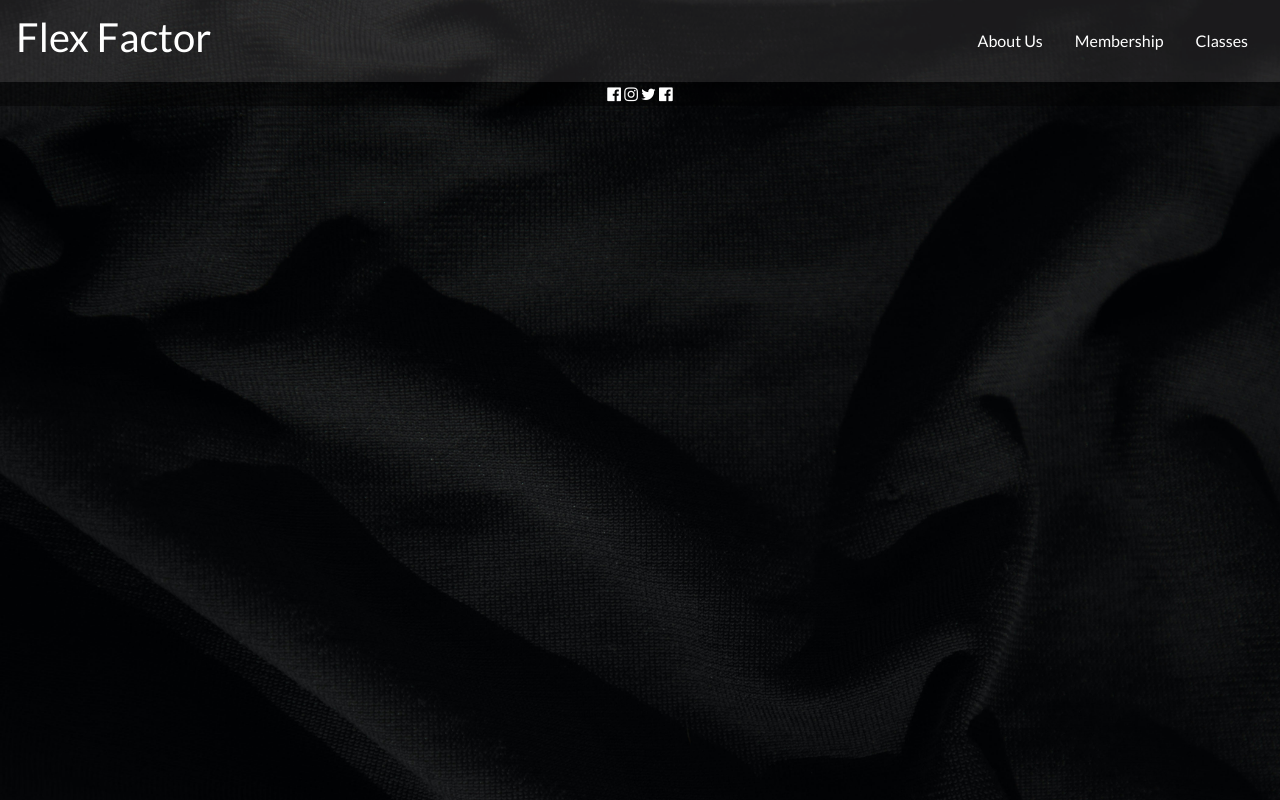
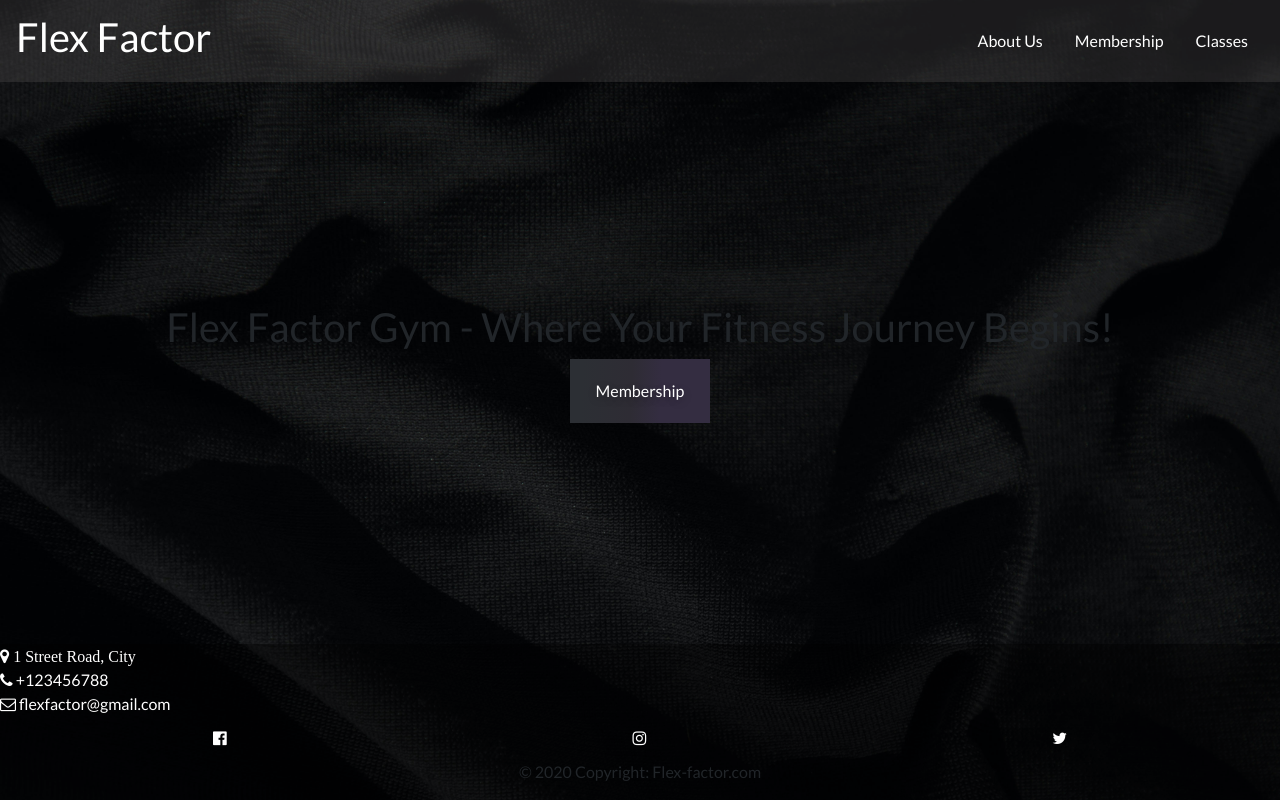
Before and after one commit to TailorBird93/Flex-Factor, a plain HTML site: page flex-factor/index.html in a window 1280 px wide. Drawn offline with nearby package versions, Linux system fonts and the light colour scheme; some icons are missing.

Commit message:
add links to footer and ensure uniformity between all html pages

```diff
--- a/flex-factor/assets/css/styles.css
+++ b/flex-factor/assets/css/styles.css
@@ -10,22 +10,90 @@ body{
     height: 100%;
     background-image: url("/flex-factor/assets/images/gym.jpg");
     background-size: cover;
+    background-repeat: no-repeat;
     display: flex;
     flex-direction: column;
+    justify-content: space-between
+
 }
 /* Navbar styling */
 .navbar{
     display: flex;
     background-color: rgba(97, 93, 93, 0.267);
-    b
+}
+.navbar-links{
+  display: flex;
+}
+/* Main styling */
+
+.rollcall{
+  display: flex;
+  flex-direction: column;
+  align-items: center;
+  justify-content: center;
 }
 
-.navbar-links{
-    display: flex;
+button{
+  background-image: linear-gradient(92.88deg, #2c2f34 9.16%, #2e2c34 43.89%, #342d41 64.72%);
+  border-radius: 8px;
+  border-style: none;
+  box-sizing: border-box;
+  color: #FFFFFF;
+  cursor: pointer;
+  flex-shrink: 0;
+  font-family: 'Lato', sans-serif;
+  font-size: 16px;
+  font-weight: 500;
+  height: 4rem;
+  padding: 0 1.6rem;
+  text-align: center;
+  text-shadow: rgba(0, 0, 0, 0.25) 0 3px 8px;
+  transition: all .5s;
+  user-select: none;
+  -webkit-user-select: none;
+  touch-action: manipulation;
+}
+
+.button-36:hover {
+  box-shadow: rgba(80, 63, 205, 0.5) 0 1px 30px;
+  transition-duration: .1s;
+}
+
+@media (min-width: 768px) {
+  .button-36 {
+    padding: 0 2.6rem;
+  }
+}
 }
 /* Footer Styling */
-
-
+.footer{
+    display: flex;
+    flex-direction: row !important;
+    position: sticky !important;
+    align-items: center;
+    justify-content: space-around;
+    bottom: 0 !important;
+}
+.footer-info{
+  display: flex;
+  flex-direction: column;
+  align-items: flex-start;
+  justify-content: center;
+}
+.footer-links{
+    display: flex;
+    align-items: center;
+    justify-content: space-around;
+    min-width: fit-content;
+    min-width: 100%;
+    max-width: 100%;
+    padding: 10px;
+}
+.footer-copyright{
+  display: flex;
+  align-items: center;
+  justify-content: center;
+}
 /* Links Styling */
 a:link {
     text-decoration: none !important;
@@ -49,7 +117,11 @@ a:link {
 
 /* Mobile display */
 @media only screen and (max-width: 600px){
-
+    body{
+      padding: none !important;
+      padding-left: 0;
+      padding-right: 0;
+    }
     .navbar-brand{
         width: 100%;
         display: flex !important;
@@ -64,4 +136,7 @@ a:link {
         display: flex;
         flex-direction: column;
     }
+    .footer{
+      flex-direction: column !important;
+    }
 }
--- a/flex-factor/index.html
+++ b/flex-factor/index.html
@@ -9,14 +9,14 @@
     <link rel="preconnect" href="https://fonts.googleapis.com">
     <link rel="preconnect" href="https://fonts.gstatic.com" crossorigin>
     <link href="https://fonts.googleapis.com/css2?family=Lato:ital,wght@0,300;0,400;0,700;1,300;1,400;1,700&display=swap" rel="stylesheet">
-     <!-- Material Icons -->
+     <!-- Icons -->
     <link rel="stylesheet" href="https://fonts.googleapis.com/css2?family=Material+Symbols+Outlined:opsz,wght,FILL,GRAD@20..48,100..700,0..1,-50..200" />
-
     <link rel="stylesheet" href="https://cdn.jsdelivr.net/npm/bootstrap@4.5.3/dist/css/bootstrap.min.css" integrity="sha384-TX8t27EcRE3e/ihU7zmQxVncDAy5uIKz4rEkgIXeMed4M0jlfIDPvg6uqKI2xXr2" crossorigin="anonymous">
     <link href="//netdna.bootstrapcdn.com/twitter-bootstrap/2.3.2/css/bootstrap-combined.no-icons.min.css" rel="stylesheet">
     <link href="//netdna.bootstrapcdn.com/font-awesome/4.7.0/css/font-awesome.css" rel="stylesheet">
   </head>
 <body>
+  <!-- Navbar -->
     <nav class="navbar">
       <a class="navbar-brand" href="/flex-factor/index.html">
         <h1>Flex Factor</h1>
@@ -28,12 +28,47 @@
       </div>
     </nav>
 
-    <footer class="text-center" style="background-color: rgba(0, 0, 0, 0.411);">
-      <div class="footer-links">
+    <section class="rollcall">
+      <h1>Flex Factor Gym - Where Your Fitness Journey Begins! </h1>
+      <button><a href="/flex-factor/html/membership.html"></a>Membership</button>
+    </section>
+
+
+
+
+
+
+
+
+
+
+
+
+
+
+
+
+
+
+
+
+
+    <!-- Footer -->
+    <footer class="footer" style="background-color: rgba(0, 0, 0, 0.411);">
+      <div class="footer-info">
+        <a href="https://maps.app.goo.gl/ghgm4QjtgenkNPQD9" target="_blank"><i class="fa fa-map-marker" aria-hidden="true"> 1 Street Road, City</i></a>
+        <a href="tel:+3545616663"><i class="fa fa-phone" aria-hidden="true"></i> +123456788</a>
+        <a href="mailto: flexfactor@gmail.com"><i class="fa fa-envelope-o" aria-hidden="true"></i> flexfactor@gmail.com</a>
+      </div>
+      <div>
+        <div class="footer-links">
           <a href="https:www.facebook.com" target="_blank"><i class="fa fa-facebook-official"></i></a>
-          <a href="https:www.facebook.com" target="_blank"><i class="fa fa-instagram"></i></a>
-          <a href="https:www.facebook.com" target="_blank"><i class="fa fa-twitter"></i></a>
-          <a href="https:www.facebook.com" target="_blank"><i class="fa fa-facebook-official"></i></a>
+          <a href="https:www.instagram.com" target="_blank"><i class="fa fa-instagram"></i></a>
+          <a href="https:www.x.com" target="_blank"><i class="fa fa-twitter"></i></a>
+        </div>
+        <div class="footer-copyright">
+          <p>© 2020 Copyright: Flex-factor.com</p>
+        </div>
       </div>
   </footer>
 </body>
```
Also changed, not shown: flex-factor/html/about.html (+14 -5 lines), flex-factor/html/classes.html (+14 -5 lines), flex-factor/html/membership.html (+14 -5 lines).
